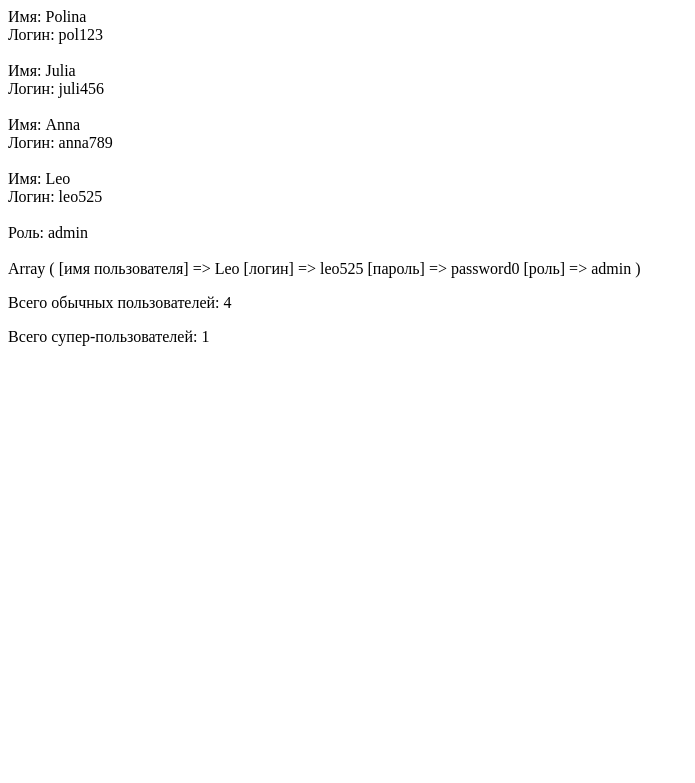
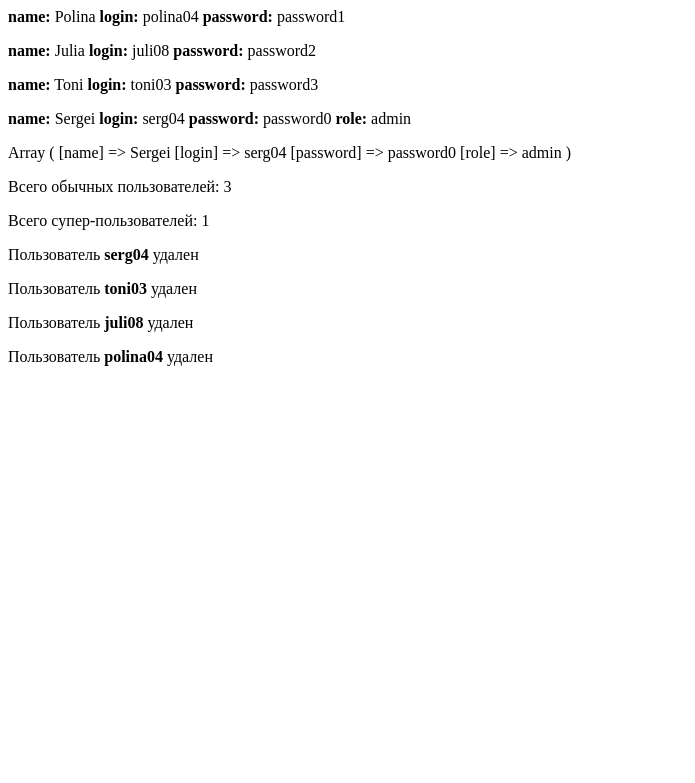
Before and after one commit to PolinaKur/web, a PHP site: page /users.php in a window 1280 px wide. Shown: the top 783 px of the page, without its empty margins (0-695 px from the left). Run offline with PHP 8.4, Linux system fonts and the light colour scheme.

Commit message:
Update users.php

```diff
--- a/MyProject/users.php
+++ b/MyProject/users.php
@@ -1,117 +1,33 @@
 <?php
-declare(strict_types=1);
 
-// Пространство имен
-namespace MyProject\Classes;
-
-// Регистрация автозагрузки классов
 spl_autoload_register(function ($class) {
-    $file = __DIR__ . '/' . str_replace('\\', '/', substr($class, 9)) . '.php';
+    $file = str_replace('\\', '/', __DIR__) . str_replace('\\', '/', substr($class,9)) . '.php';
+    // echo str_replace('\\', '/', __DIR__) . str_replace('\\', '/', substr($class,9)) . '.php';
 
     if (file_exists($file)) {
         require $file;
+
     }
 });
 
-// Интерфейс SuperUserInterface
-interface SuperUserInterface
-{
-    public function getInfo(): array;
-}
 
-// Класс User
-class User implements SuperUserInterface
-{
-    protected string $name;
-    protected string $login;
-    protected string $password;
+use MyProject\Classes\User;
+use MyProject\Classes\SuperUser;
 
-    // Статическая переменная для подсчета пользователей
-    private static int $userCount = 0;
 
-    public function __construct(string $name, string $login, string $password)
-    {
-        $this->name = $name;
-        $this->login = $login;
-        $this->password = $password;
-        self::$userCount++; // Увеличение счетчика при создании пользователя
-    }
+$user1 = new User('Polina', 'polina04', 'password1');
+$user2 = new User('Julia', 'juli08', 'password2');
+$user3 = new User('Toni', 'toni03', 'password3');
 
-    // Изменили метод showInfo() для вывода столбиком
-    public function showInfo(): void
-    {
-        echo "Имя: {$this->name}<br>Логин: {$this->login}<br><br>";
-    }
 
-    // Метод для получения информации о пользователе
-    public function getInfo(): array
-    {
-        return [
-            'имя пользователя' => $this->name,
-            'логин' => $this->login,
-            'пароль' => $this->password
-        ];
-    }
 
-    // Метод для получения количества пользователей
-    public static function getUserCount(): int
-    {
-        return self::$userCount;
-    }
-}
-
-// Класс SuperUser
-class SuperUser extends User implements SuperUserInterface
-{
-    protected string $role;
-
-    // Статическая переменная для подсчета суперпользователей
-    private static int $superUserCount = 0;
-
-    public function __construct(string $name, string $login, string $password, string $role)
-    {
-        parent::__construct($name, $login, $password);
-        $this->role = $role;
-        self::$superUserCount++; // Увеличение счетчика суперпользователей
-    }
-
-    // Изменили метод showInfo() для вывода столбиком
-    public function showInfo(): void
-    {
-        parent::showInfo();
-        echo "Роль: {$this->role}<br><br>";
-    }
-
-    // Реализация метода getInfo(), специфичного для суперпользователя
-    public function getInfo(): array
-    {
-        $info = parent::getInfo(); // Берем информацию от родительского класса
-        $info['роль'] = $this->role; // Добавляем роль
-        return $info;
-    }
-
-    // Метод для получения количества суперпользователей
-    public static function getSuperUserCount(): int
-    {
-        return self::$superUserCount;
-    }
-}
-
-// Создание нескольких пользователей
-$user1 = new User('Polina', 'pol123', 'password1');
-$user2 = new User('Julia', 'juli456', 'password2');
-$user3 = new User('Anna', 'anna789', 'password3');
-
-// Демонстрация информации о пользователях
 $user1->showInfo();
 $user2->showInfo();
 $user3->showInfo();
 
-// Создание суперпользователя
-$user = new SuperUser('Leo', 'leo525', 'password0', 'admin');
+$user = new SuperUser('Sergei', 'serg04', 'password0', 'admin');
 $user->showInfo();
-print_r($user->getInfo()); // Здесь вызываем getInfo() без ошибок
+$user->getInfo();
 
-// Использование публичных методов для получения количества пользователей
-echo "<p>Всего обычных пользователей: " . User::getUserCount() . "</p>\n";
-echo "<p>Всего cупер-пользователей: " . SuperUser::getSuperUserCount() . "</p>\n";
+echo "<p>Всего обычных пользователей: " . User::$userCount . "\n</p>";
+echo "<p>Всего cупер-пользователей: " . SuperUser::$superUserCount . "\n</p>";
```
